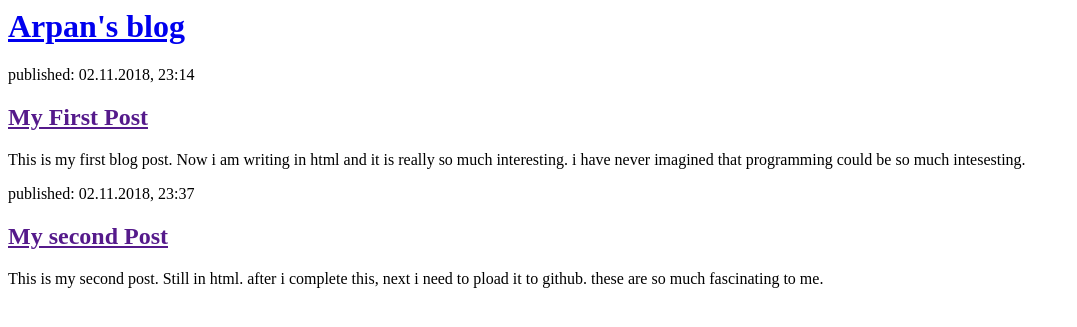
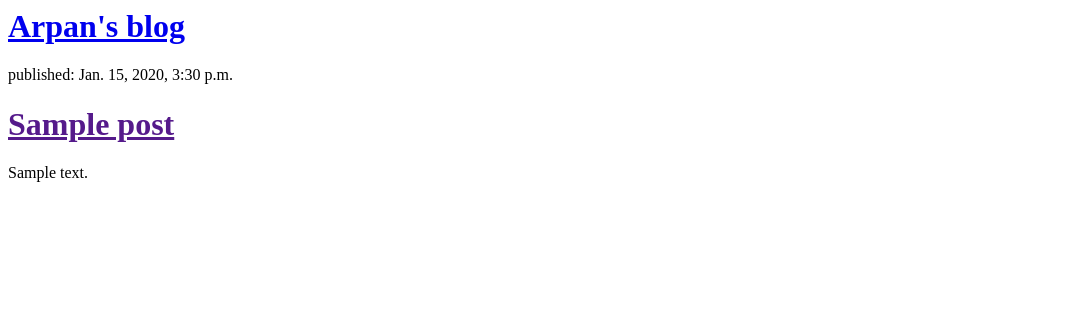
Before and after one commit to arpanfriday/my_first_blog, a Django app: template djangogirls/blog/templates/blog/post_list.html in a window 1280 px wide. Shown: the top 327 px of the page, without its empty margins (0-1077 px from the left). Run offline with Django 3.2, Linux system fonts and the light colour scheme; the template is opened without the code that fills it: values that come from a table or form of the project are taken from there, others are empty; tables that the repository leaves empty hold one stand-in row (values such as "Sample post").

Commit message:
Modified templates to display posts from database.

```diff
--- a/djangogirls/blog/templates/blog/post_list.html
+++ b/djangogirls/blog/templates/blog/post_list.html
@@ -8,7 +8,7 @@
     </div>
 
     <div>
-      <p>published: 02.11.2018, 23:14</p>
+      <!-- <p>published: 02.11.2018, 23:14</p>
       <h2><a href="">My First Post</a></h2>
       <p>This is my first blog post. Now i am writing in html and it is really so much interesting. i have never imagined that programming could be so much intesesting.</p>
     </div>
@@ -16,7 +16,14 @@
     <div>
       <p>published: 02.11.2018, 23:37</p>
       <h2><a href="">My second Post</a></h2>
-      <p>This is my second post. Still in html. after i complete this, next i need to pload it to github. these are so much fascinating to me.</p>
+      <p>This is my second post. Still in html. after i complete this, next i need to pload it to github. these are so much fascinating to me.</p> -->
+      {% for post in posts %}
+        <div>
+          <p>published: {{ post.published_date }}</p>
+          <h1><a href="">{{ post.title }}</a></h1>
+          <p>{{ post.text | linebreaksbr }}</p>
+        </div>
+      {% endfor %}
     </div>
   </body>
 </html>
--- a/djangogirls/blog/views.py
+++ b/djangogirls/blog/views.py
@@ -1,6 +1,9 @@
 from django.shortcuts import render
+from django.utils import timezone
+from .models import Post
 
 # Create your views here.
 
 def post_list(request):
-    return render(request, 'blog/post_list.html', {})
+    posts = Post.objects.filter(published_date__lte=timezone.now()).order_by('published_date')
+    return render(request, 'blog/post_list.html', {'posts':posts})
```
